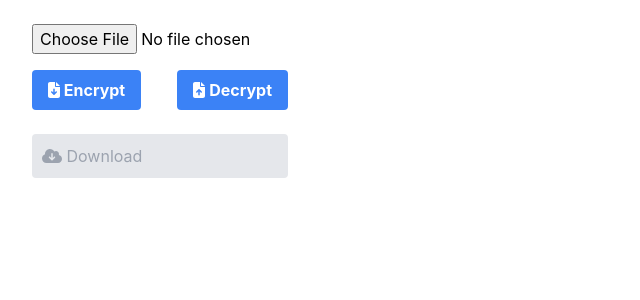
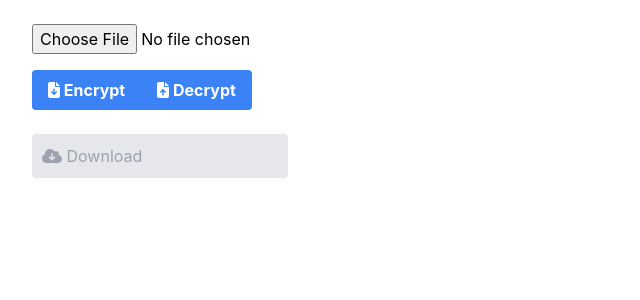
Before and after one commit to noisyboy25/crypto-web, a React (Create React App) app in the folder client/: page / in a window 1280 px wide. Shown: the top 300 px of the page, without its empty margins (0-640 px from the left). Built offline with nearby package versions, Linux system fonts and the light colour scheme.

Commit message:
Change style of buttons

```diff
--- a/client/src/UploadForm.tsx
+++ b/client/src/UploadForm.tsx
@@ -51,16 +51,16 @@ const UploadForm = () => {
   return (
     <form className="max-w-xs px-8 pt-6 pb-8">
       <input className="mb-4" type="file" {...register('file')} />
-      <div className="flex justify-between mb-6">
+      <div className="flex mb-6">
         <button
-          className="bg-blue-500 rounded text-white py-2 px-4 font-bold"
+          className="bg-blue-500 rounded-l text-white py-2 px-4 font-bold hover:bg-blue-700"
           value="Encrypt"
           onClick={handleSubmit(onEncrypt)}
         >
           <FontAwesomeIcon icon={faFileArrowDown} /> Encrypt
         </button>
         <button
-          className="bg-blue-500 rounded text-white py-2 px-4 font-bold"
+          className="bg-blue-500 rounded-r text-white py-2 px-4 font-bold hover:bg-blue-700"
           value="Decrypt"
           onClick={handleSubmit(onDecrypt)}
         >
@@ -68,9 +68,10 @@ const UploadForm = () => {
         </button>
       </div>
       <a
-        className={`block rounded border-2 p-2 ${
+        className={`block rounded border-2 p-2 hover:bg-gray-200 ${
           !url && 'bg-gray-200 text-gray-400'
         }`}
+        style={{ pointerEvents: url ? 'auto' : 'none' }}
         href={url}
         download={fileName.current}
         ref={link}
```
